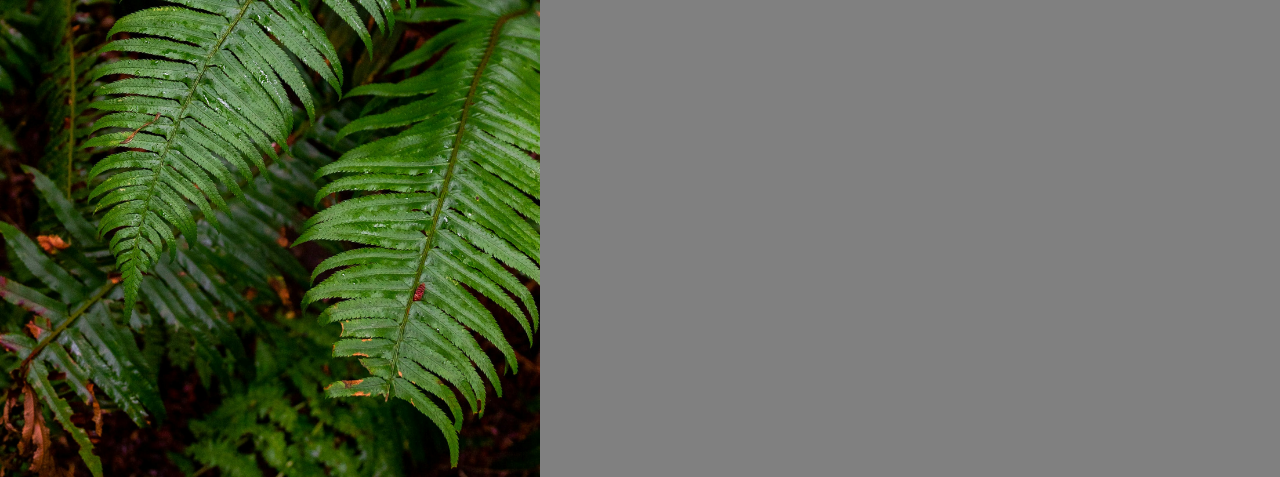
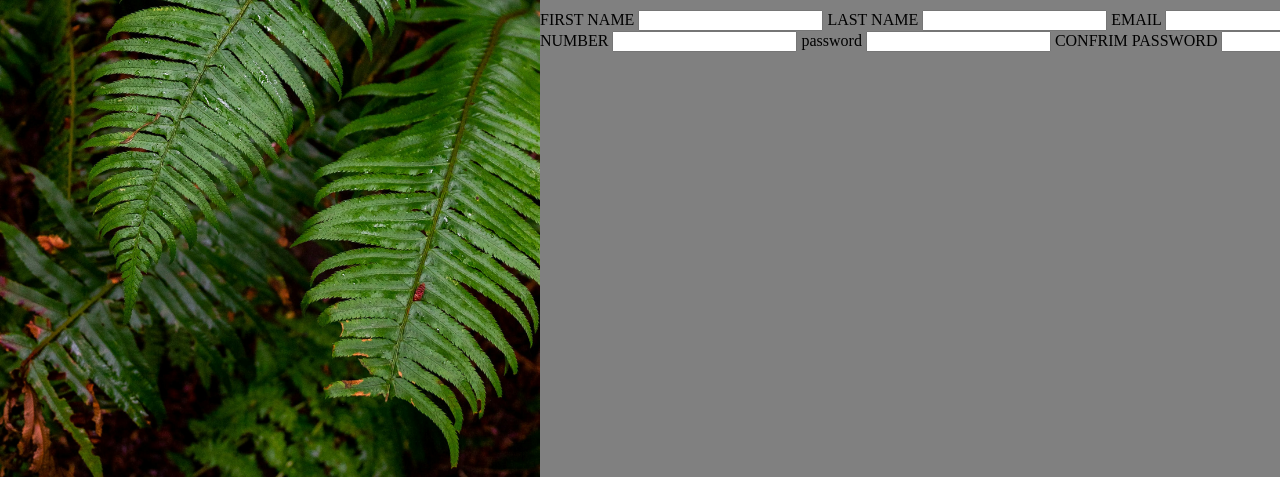
Before and after one commit to KevinTruong301/odin-signup-form, a plain HTML site: page index.html in a window 1280 px wide. Shown: the part 323-800 px from the top of the page. Drawn offline with Linux system fonts and the light colour scheme.

Commit message:
added form

```diff
--- a/index.html
+++ b/index.html
@@ -18,7 +18,21 @@
             <p>This is not a real online service! You know you need something like this in your life to help you realize your deepest dreams. <br>Sign up now to get started.</p>
             <p>You know you want to</p>
         </div>
-
+        <form action="">
+            <p>Lets do this!</p>
+            <label for="first_name">FIRST NAME</label>
+            <input type="text" id="first_name">
+            <label for="last_name">LAST NAME</label>
+            <input type="text" id="last_name">
+            <label for="email">EMAIL</label>
+            <input type="text" id="email">
+            <label for="phone_number">PHONE NUMBER</label>
+            <input type="text" id="phone_number">
+            <label for="password">password</label>
+            <input type="text" id="password">
+            <label for="confirm_password">CONFRIM PASSWORD</label>
+            <input type="text" id="confirm_password">
+        </form>
     </div>
 </body>
 </html>
```
